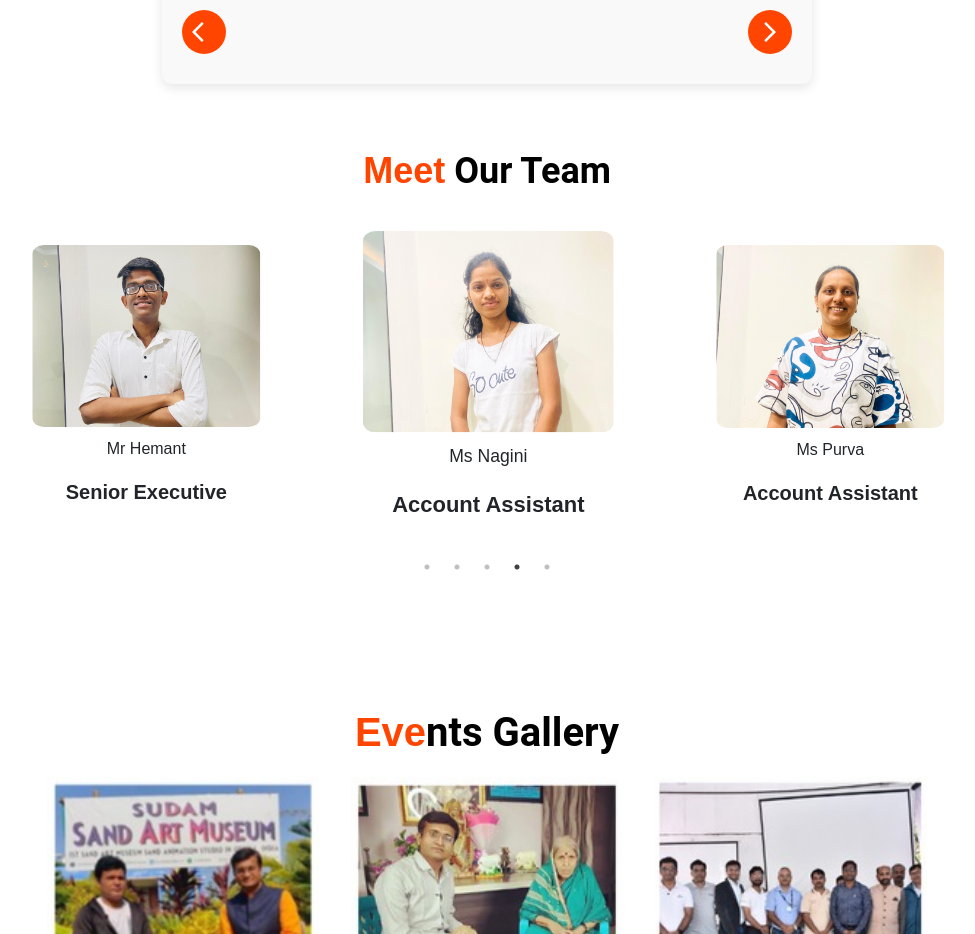
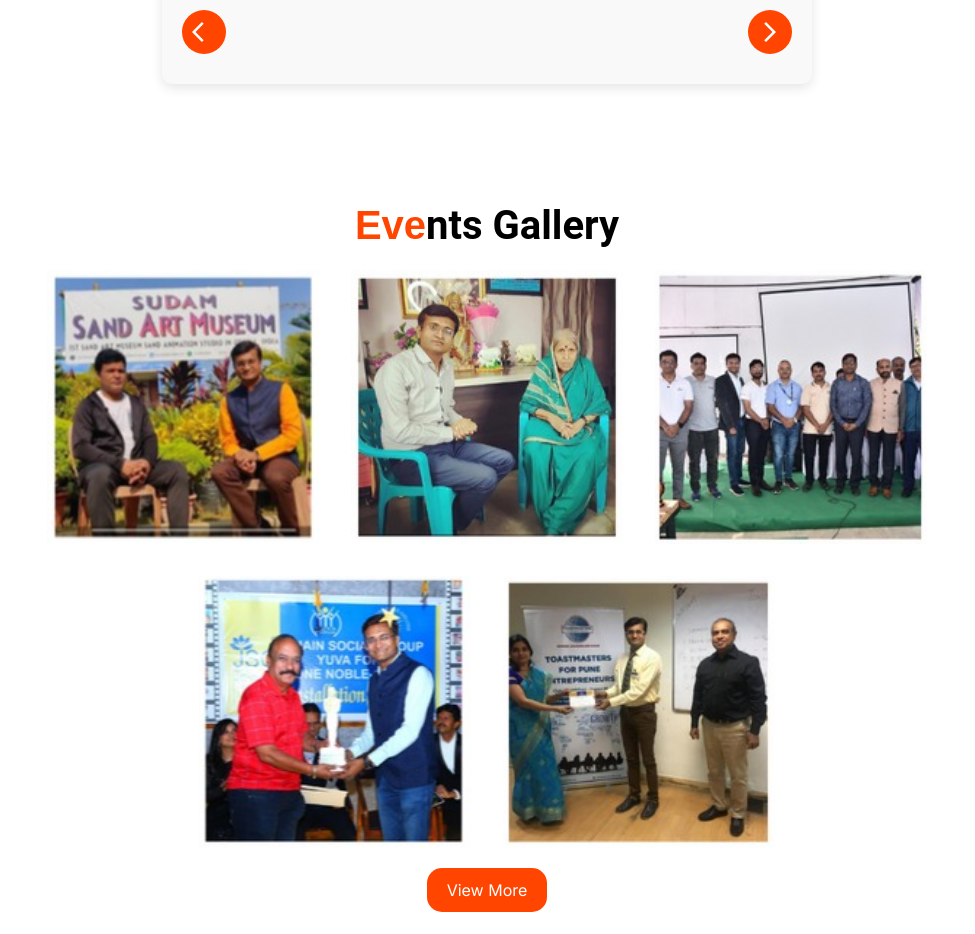
Before and after one commit to amit-sahu123/CA-Dhiraj-Ostwal, a Next.js app: page / in a window 1280 px wide. Shown: the part 2320-3254 px from the top of the page, without its empty margins (153-1128 px from the left). Built offline with nearby package versions, Linux system fonts and the light colour scheme.

Commit message:
again update

```diff
--- a/src/app/page.js
+++ b/src/app/page.js
@@ -16,7 +16,7 @@ export default function Home() {
         <About/>
         <Achievements/>
         <Youtube/>
-        <Employee/>
+        {/* <Employee/>  */}
         <GalleryContainer/>
         <Award/>
         <FollowUs/>
```
